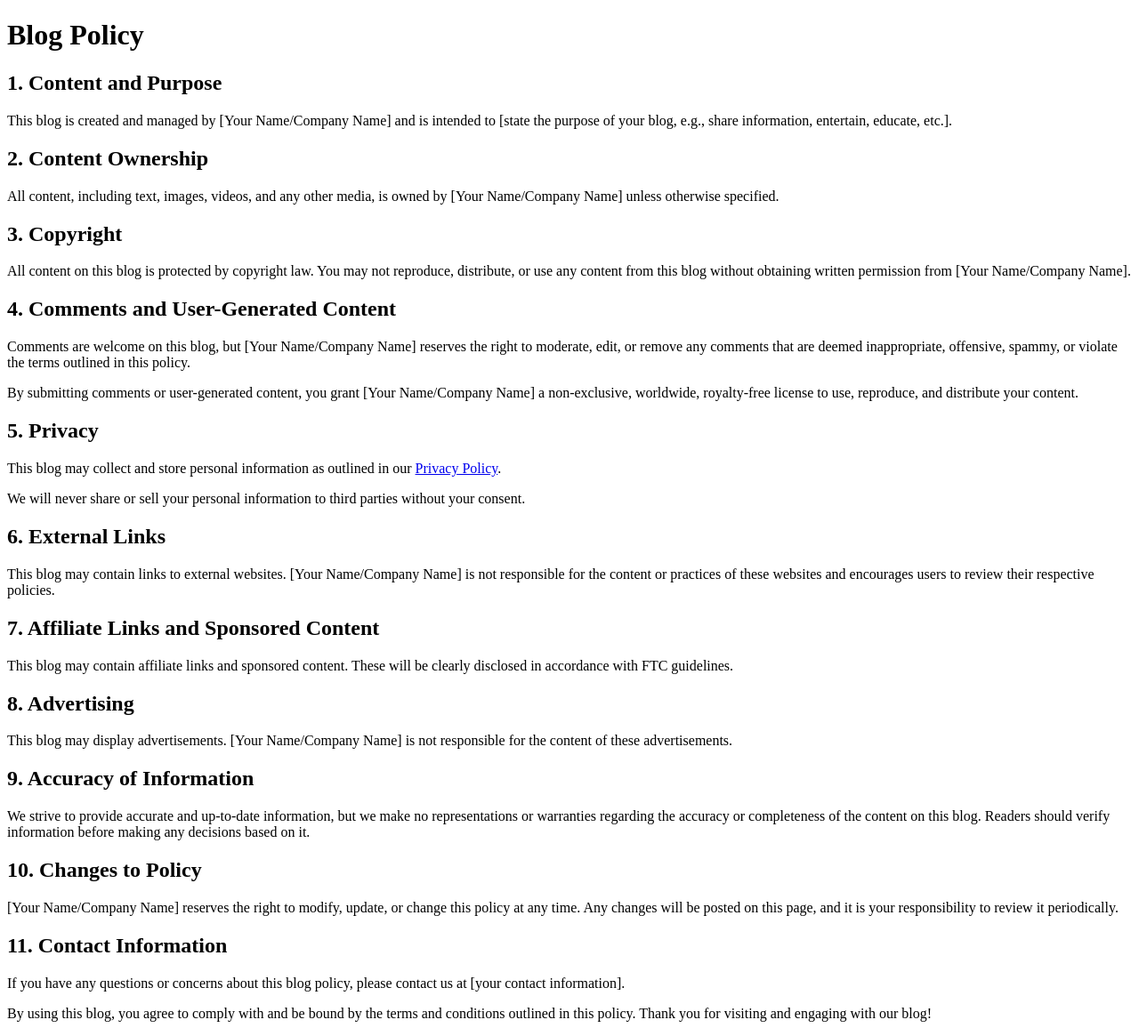
After one commit to Krishna-dulal/My_blog, a Django app: page /policy.html in a window 1280 px wide. The commit adds this page. Shown: the whole page at 89% size. Run offline with Django 4.2, Linux system fonts and the light colour scheme.

Commit message:
new feature contact, policy added

```diff
--- /dev/null
+++ b/blog/mysite/blog/forms.py
@@ -0,0 +1,6 @@
+from django import forms
+
+class ContactForm(forms.Form):
+    name = forms.CharField(max_length=100)
+    email = forms.EmailField()
+    message = forms.CharField(widget=forms.Textarea)
--- /dev/null
+++ b/blog/mysite/blog/templates/policy.html
@@ -0,0 +1,48 @@
+<!DOCTYPE html>
+<html lang="en">
+<head>
+    <meta charset="UTF-8">
+    <meta name="viewport" content="width=device-width, initial-scale=1.0">
+    <title>Blog Policy</title>
+</head>
+<body>
+    <h1>Blog Policy</h1>
+
+    <h2>1. Content and Purpose</h2>
+    <p>This blog is created and managed by [Your Name/Company Name] and is intended to [state the purpose of your blog, e.g., share information, entertain, educate, etc.].</p>
+
+    <h2>2. Content Ownership</h2>
+    <p>All content, including text, images, videos, and any other media, is owned by [Your Name/Company Name] unless otherwise specified.</p>
+
+    <h2>3. Copyright</h2>
+    <p>All content on this blog is protected by copyright law. You may not reproduce, distribute, or use any content from this blog without obtaining written permission from [Your Name/Company Name].</p>
+
+    <h2>4. Comments and User-Generated Content</h2>
+    <p>Comments are welcome on this blog, but [Your Name/Company Name] reserves the right to moderate, edit, or remove any comments that are deemed inappropriate, offensive, spammy, or violate the terms outlined in this policy.</p>
+    <p>By submitting comments or user-generated content, you grant [Your Name/Company Name] a non-exclusive, worldwide, royalty-free license to use, reproduce, and distribute your content.</p>
+
+    <h2>5. Privacy</h2>
+    <p>This blog may collect and store personal information as outlined in our <a href="[Link to Privacy Policy]">Privacy Policy</a>.</p>
+    <p>We will never share or sell your personal information to third parties without your consent.</p>
+
+    <h2>6. External Links</h2>
+    <p>This blog may contain links to external websites. [Your Name/Company Name] is not responsible for the content or practices of these websites and encourages users to review their respective policies.</p>
+
+    <h2>7. Affiliate Links and Sponsored Content</h2>
+    <p>This blog may contain affiliate links and sponsored content. These will be clearly disclosed in accordance with FTC guidelines.</p>
+
+    <h2>8. Advertising</h2>
+    <p>This blog may display advertisements. [Your Name/Company Name] is not responsible for the content of these advertisements.</p>
+
+    <h2>9. Accuracy of Information</h2>
+    <p>We strive to provide accurate and up-to-date information, but we make no representations or warranties regarding the accuracy or completeness of the content on this blog. Readers should verify information before making any decisions based on it.</p>
+
+    <h2>10. Changes to Policy</h2>
+    <p>[Your Name/Company Name] reserves the right to modify, update, or change this policy at any time. Any changes will be posted on this page, and it is your responsibility to review it periodically.</p>
+
+    <h2>11. Contact Information</h2>
+    <p>If you have any questions or concerns about this blog policy, please contact us at [your contact information].</p>
+
+    <p>By using this blog, you agree to comply with and be bound by the terms and conditions outlined in this policy. Thank you for visiting and engaging with our blog!</p>
+</body>
+</html>
--- a/blog/mysite/blog/urls.py
+++ b/blog/mysite/blog/urls.py
@@ -4,4 +4,8 @@ from django.urls import path
 urlpatterns = [
     path('', views.PostList.as_view(), name='home'),
     path('<slug:slug>/', views.PostDetail.as_view(), name='post_detail'),
+    path('policy.html', views.policy_view, name='policy.html'),
+    path('contact.html', views.contact_view, name='contact.html'),
+    path('submit-contact/', views.submit_contact_form, name='submit_contact'),
+
 ]
--- a/blog/mysite/blog/views.py
+++ b/blog/mysite/blog/views.py
@@ -1,5 +1,7 @@
+from django.shortcuts import render
 from django.views import generic
 from .models import Post
+from .forms import ContactForm
 
 class PostList(generic.ListView):
     queryset = Post.objects.filter(status=1).order_by('-created_on')
@@ -8,3 +10,20 @@ class PostList(generic.ListView):
 class PostDetail(generic.DetailView):
     model = Post
     template_name = 'post_detail.html'
+
+def policy_view(request):
+    return render(request, 'policy.html')
+
+def contact_view(request):
+    return render(request, 'contact.html')
+
+def submit_contact_form(request):
+    if request.method == 'POST':
+        form = ContactForm(request.POST)
+        if form.is_valid():
+            # Process the form data and perform actions (e.g., send an email)
+            # Redirect to a thank you page or display a success message
+            return HttpResponseRedirect('/thank-you/')
+    else:
+        form = ContactForm()
+    return render(request, 'contact.html', {'form': form})
```
Also changed, not shown: blog/mysite/blog/templates/base.html (+6 -6 lines), blog/mysite/blog/templates/contact.html (added, +27 -0 lines), blog/mysite/blog/templates/sidebar.html (+4 -4 lines).
